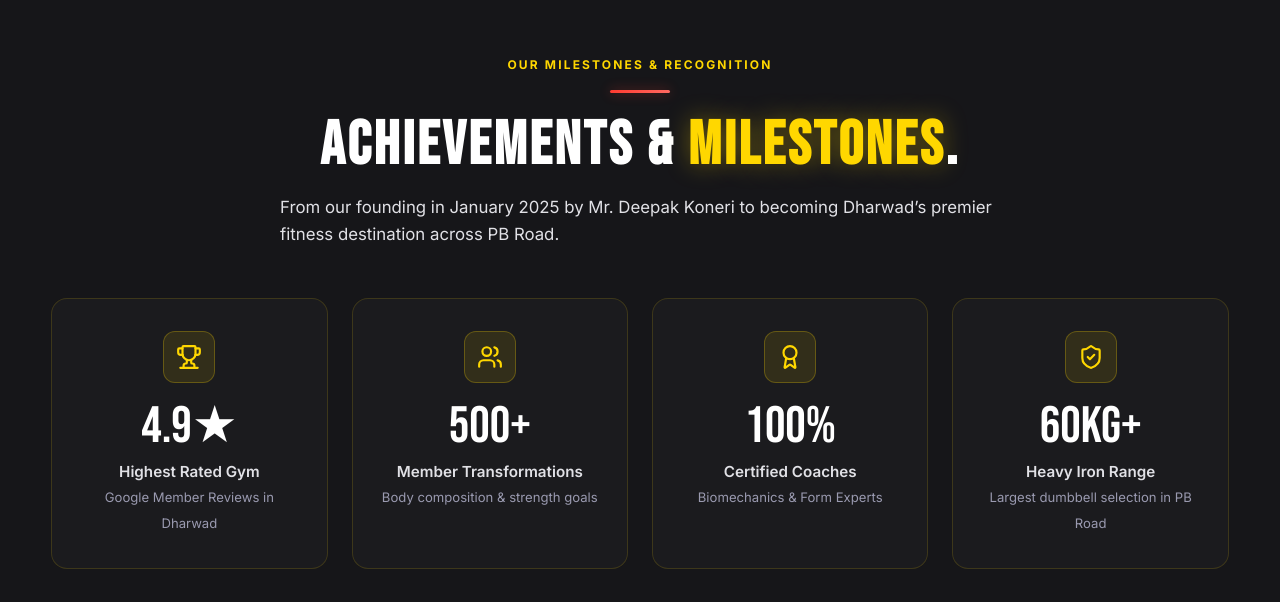
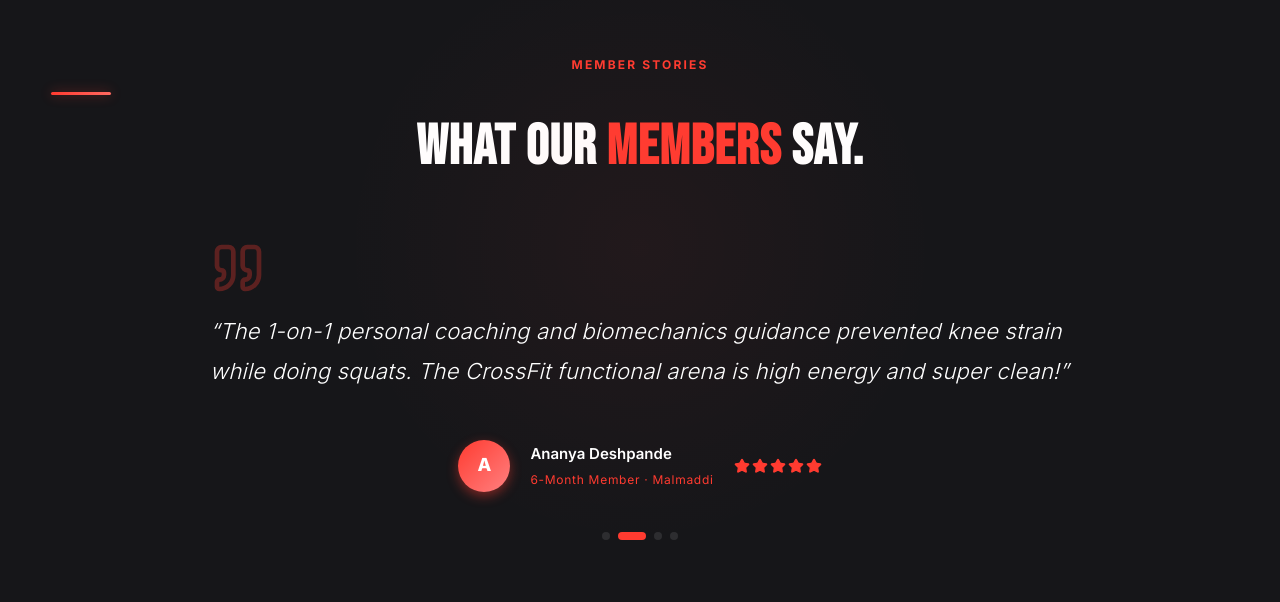
Before and after one commit to Rrayan0001/Ignite_main_website, a Next.js app: page / in a window 1280 px wide. Shown: the part 8540-9142 px from the top of the page. Built offline with nearby package versions, Linux system fonts and the light colour scheme.

Commit message:
refactor: update content references and section layout

```diff
--- a/app/about/page.tsx
+++ b/app/about/page.tsx
@@ -1,6 +1,6 @@
 import type { Metadata } from 'next';
 import Link from 'next/link';
-import { ShieldCheck, Dumbbell, Users, Target, Award, ArrowUpRight, Sparkles, Briefcase } from 'lucide-react';
+import { Dumbbell, Users, Target, Award, ArrowUpRight, Sparkles } from 'lucide-react';
 import styles from './page.module.css';
 
 export const metadata: Metadata = {
--- a/app/concept/page.tsx
+++ b/app/concept/page.tsx
@@ -42,7 +42,7 @@ export default function ConceptPage() {
             <span className={styles.accent}>POTENTIAL</span>.
           </h1>
           <p className={styles.heroSub}>
-            Dharwad's high-performance fitness destination where biomechanics, strength and certified coaching meet.
+            Dharwad&apos;s high-performance fitness destination where biomechanics, strength and certified coaching meet.
           </p>
         </div>
       </section>
--- a/app/contact/page.tsx
+++ b/app/contact/page.tsx
@@ -1,5 +1,5 @@
 import styles from './page.module.css';
-import { Phone, MapPin, Clock, MessageSquare, Mail, ExternalLink } from 'lucide-react';
+import { Phone, MapPin, Clock, ExternalLink } from 'lucide-react';
 import { WhatsAppIcon } from '@/components/Icons';
 import {
   PHONE_NUMBER,
--- a/app/facilities/page.tsx
+++ b/app/facilities/page.tsx
@@ -24,7 +24,7 @@ export default function FacilitiesPage() {
         <div className={styles.heroContent} data-aos="fade-up">
           <p className="label">World-Class Facilities</p>
           <h1 className={styles.heroTitle}>
-            DHARWAD'S PREMIER<br />
+            DHARWAD&apos;S PREMIER<br />
             <span className={styles.accent}>TRAINING ZONES</span>.
           </h1>
         </div>
--- a/app/page.tsx
+++ b/app/page.tsx
@@ -7,6 +7,7 @@ import ClassesSection from '@/components/ClassesSection';
 import MembershipSection from '@/components/MembershipSection';
 import TrainersSection from '@/components/TrainersSection';
 import GallerySection from '@/components/GallerySection';
+import TestimonialsSection from '@/components/TestimonialsSection';
 import AchievementsSection from '@/components/AchievementsSection';
 import LocationSection from '@/components/LocationSection';
 
@@ -22,6 +23,7 @@ export default function Home() {
       <MembershipSection />
       <TrainersSection />
       <GallerySection />
+      <TestimonialsSection />
       <AchievementsSection />
       <LocationSection />
     </main>
--- a/components/AchievementsSection.tsx
+++ b/components/AchievementsSection.tsx
@@ -1,6 +1,6 @@
 'use client';
 
-import { Trophy, Award, Users, Star, ShieldCheck, Flame } from 'lucide-react';
+import { Trophy, Award, Users, ShieldCheck, Flame } from 'lucide-react';
 import styles from './AchievementsSection.module.css';
 
 const stats = [
--- a/components/ConceptSection.tsx
+++ b/components/ConceptSection.tsx
@@ -34,7 +34,7 @@ export default function ConceptSection() {
           </h2>
 
           <p className={styles.body} data-aos="fade-up" data-aos-delay="300">
-            Founded in January 2025, Ignite Fitness is Dharwad's top-rated fitness center (4.9★ rating).
+            Founded in January 2025, Ignite Fitness is Dharwad&apos;s top-rated fitness center (4.9★ rating).
             We believe that real transformations are achieved through scientific biomechanics, structured progressive
             overload, and dedicated 1-on-1 certified coaching across our branches in Dharwad.
           </p>
--- a/components/Footer.tsx
+++ b/components/Footer.tsx
@@ -83,7 +83,7 @@ export default function Footer() {
               <span className={styles.logoFit}>FITNESS</span>
             </Link>
             <p className={styles.brandText}>
-              Dharwad's premier high-performance fitness club. Biomechanics-based 1-on-1 coaching, heavy iron strength training, and athletic conditioning.
+              Dharwad&apos;s premier high-performance fitness club. Biomechanics-based 1-on-1 coaching, heavy iron strength training, and athletic conditioning.
             </p>
             <div className={styles.socials}>
               {socials.map(({ Icon, label, href }) => (
--- a/components/LocationSection.tsx
+++ b/components/LocationSection.tsx
@@ -8,8 +8,6 @@ import {
   BRANCH_1_ADDRESS,
   BRANCH_2_ADDRESS,
   BRANCH_1_MAP_EMBED,
-  OPERATING_HOURS_WEEKDAY,
-  OPERATING_HOURS_SUNDAY,
 } from '@/lib/constants';
 import styles from './LocationSection.module.css';
 
--- a/components/MarqueeTicker.tsx
+++ b/components/MarqueeTicker.tsx
@@ -1,6 +1,6 @@
 'use client';
 
-import { Flame, Dumbbell, ShieldCheck, Zap } from 'lucide-react';
+import { Flame } from 'lucide-react';
 import styles from './MarqueeTicker.module.css';
 
 const marqueeItems = [
--- a/components/TestimonialsSection.tsx
+++ b/components/TestimonialsSection.tsx
@@ -68,7 +68,7 @@ export default function TestimonialsSection() {
           </div>
 
           <p className={styles.quote} key={active}>
-            "{t.text}"
+            &ldquo;{t.text}&rdquo;
           </p>
 
           <div className={styles.author}>
```
Also changed, not shown: 1 other file (tests, documents, lock files or other folders).
